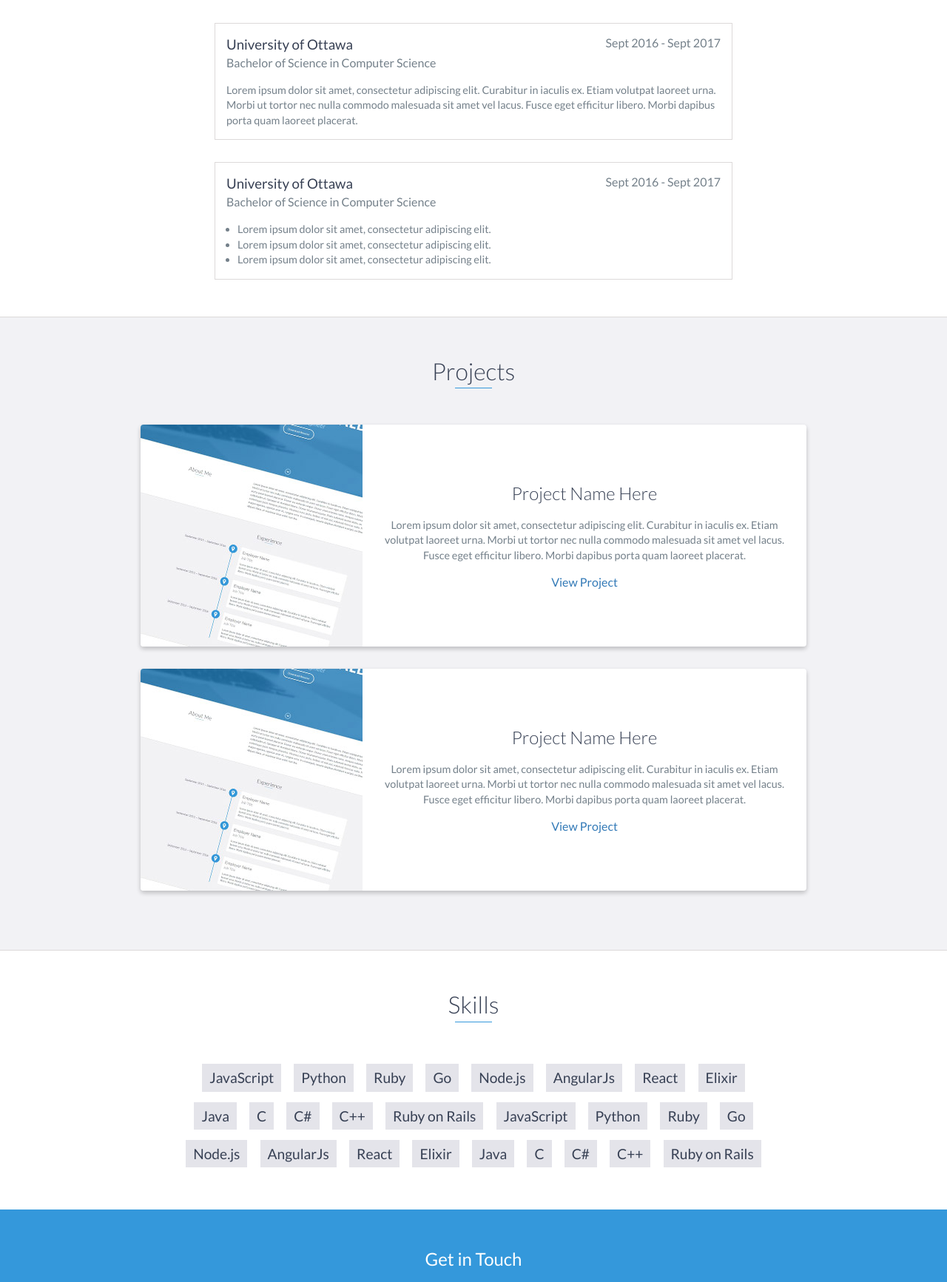
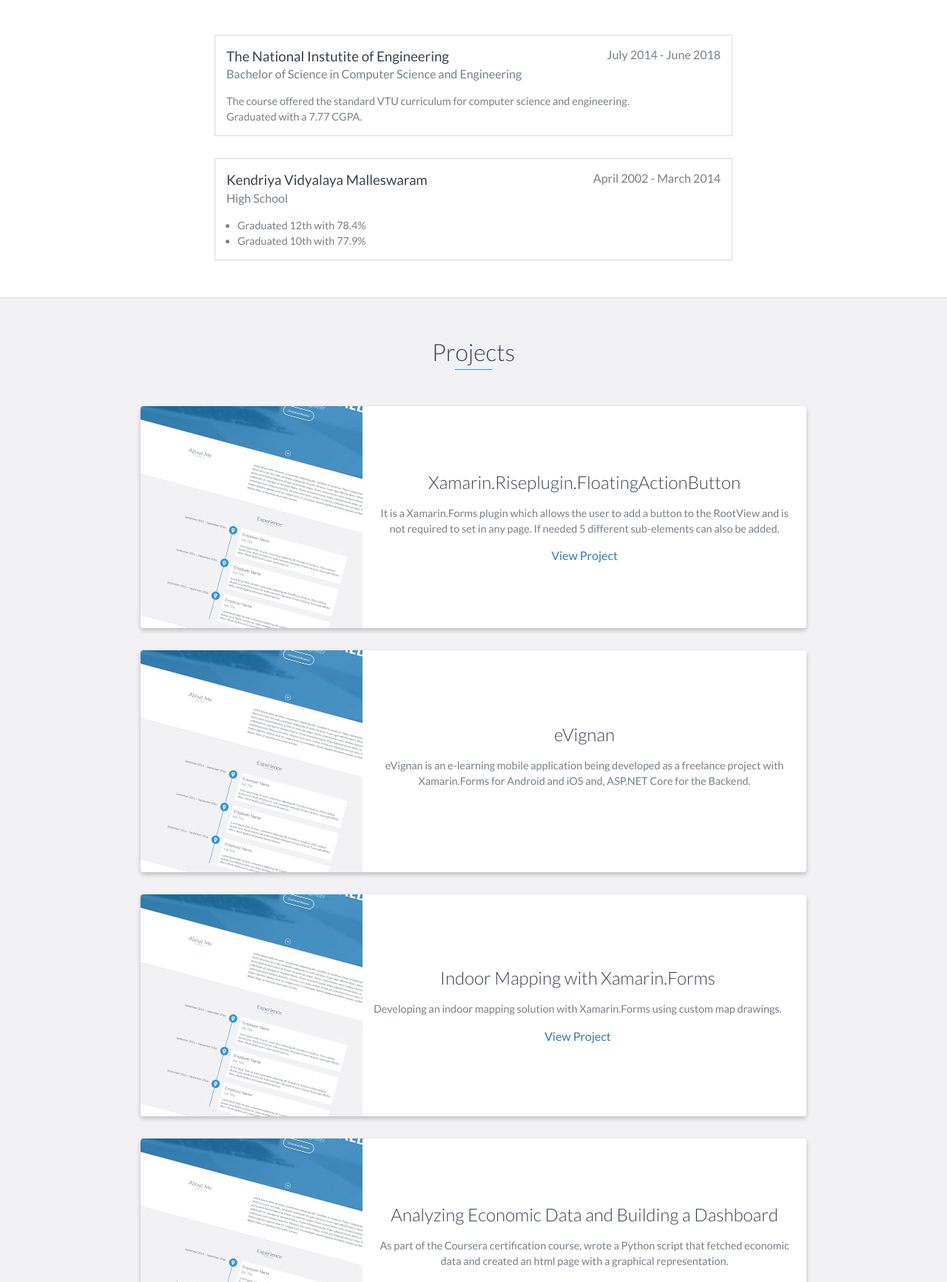
Before and after one commit to Druffl3/druffl3.github.io, a website: page index.html in a window 1280 px wide. Shown: the part 1965-3698 px from the top of the page at 74% size. Drawn offline with nearby package versions, Linux system fonts and the light colour scheme.

Commit message:
Updated portfolio

```diff
--- a/index.html
+++ b/index.html
@@ -87,29 +87,38 @@
     <div id="experience" class="background-alt">
         <h2 class="heading">Experience</h2>
         <div id="experience-timeline">
-            <div data-date="September 2015 – September 2016">
-                <h3>Employer Name</h3>
-                <h4>Job Title</h4>
+            <div data-date="June 2018 – Present">
+                <h3>Larsen and Toubro Technology Services</h3>
+                <h4>Engineer</h4>
+                <h5>
+                  Intel Smart Campus – PTK1
+                </h5>
                 <p>
-                    Lorem ipsum dolor sit amet, consectetur adipiscing elit. Curabitur in iaculis ex. Etiam volutpat laoreet urna. Morbi ut tortor nec nulla commodo malesuada sit amet vel lacus. Fusce eget efficitur libero. Morbi dapibus porta quam laoreet placerat.
+                  Developed and maintained Android, iOS and UWP applications which granted the tenants of the PTK1 smart campus to make use of various building-personal features.
+                </p>
+                <h5>
+                  Intel Smart Campus – Global Product
+                </h5>
+                <p>
+                  Converting the Intel Smart Campus application to a plural version so that it supports various other Intel Smart Buildings in Israel and Ireland.
+                </p>
+                <h5>
+                  Tech Stack used:
+                </h5>
+                <p>
+                  Xamarin.Forms, C#, Azure Cloud Services, Firebase Cloud Messaging, Pubnub, Postman, Google Cloud Platform and Mazemap.
                 </p>
             </div>
 
-            <div data-date="September 2015 – September 2016">
-                <h3>Employer Name</h3>
-                <h4>Job Title</h4>
+            <div data-date="February 2018 – April 2018">
+                <h3>Meesho</h3>
+                <h4>Intern</h4>
                 <p>
-                    Lorem ipsum dolor sit amet, consectetur adipiscing elit. Curabitur in iaculis ex. Etiam volutpat laoreet urna. Morbi ut tortor nec nulla commodo malesuada sit amet vel lacus. Fusce eget efficitur libero. Morbi dapibus porta quam laoreet placerat.
+                  Exercised my skills in marketing and content creation to produce advertisements which directly increased the sales of Meesho’s resellers by 40%.
                 </p>
             </div>
 
-            <div data-date="September 2015 – September 2016">
-                <h3>Employer Name</h3>
-                <h4>Job Title</h4>
-                <p>
-                    Lorem ipsum dolor sit amet, consectetur adipiscing elit. Curabitur in iaculis ex. Etiam volutpat laoreet urna. Morbi ut tortor nec nulla commodo malesuada sit amet vel lacus. Fusce eget efficitur libero. Morbi dapibus porta quam laoreet placerat.
-                </p>
-            </div>
+
         </div>
     </div>
     <!-- End #experience -->
@@ -117,28 +126,28 @@
     <div id="education">
         <h2 class="heading">Education</h2>
         <div class="education-block">
-            <h3>University of Ottawa</h3>
-            <span class="education-date">Sept 2016 - Sept 2017</span>
-            <h4>Bachelor of Science in Computer Science</h4>
+            <h3>The National Instutite of Engineering</h3>
+            <span class="education-date">July 2014 - June 2018</span>
+            <h4>Bachelor of Science in Computer Science and Engineering</h4>
             <p>
-                Lorem ipsum dolor sit amet, consectetur adipiscing elit. Curabitur in iaculis ex. Etiam volutpat laoreet urna. Morbi ut tortor nec nulla commodo malesuada sit amet vel lacus. Fusce eget efficitur libero. Morbi dapibus porta quam laoreet placerat.
+                The course offered the standard VTU curriculum for computer science and engineering.
+            </p>
+            <p>
+                Graduated with a 7.77 CGPA.
             </p>
         </div>
         <!-- End .education-block -->
 
         <div class="education-block">
-            <h3>University of Ottawa</h3>
-            <span class="education-date">Sept 2016 - Sept 2017</span>
-            <h4>Bachelor of Science in Computer Science</h4>
+            <h3>Kendriya Vidyalaya Malleswaram</h3>
+            <span class="education-date">April 2002 - March 2014</span>
+            <h4>High School</h4>
             <ul>
                 <li>
-                    Lorem ipsum dolor sit amet, consectetur adipiscing elit.
+                    Graduated 12th with 78.4%
                 </li>
                 <li>
-                    Lorem ipsum dolor sit amet, consectetur adipiscing elit.
-                </li>
-                <li>
-                    Lorem ipsum dolor sit amet, consectetur adipiscing elit.
+                    Graduated 10th with 77.9%
                 </li>
             </ul>
         </div>
@@ -156,11 +165,11 @@
                     </div>
                     <!-- End .project-image -->
                     <div class="project-info">
-                        <h3>Project Name Here</h3>
+                        <h3>Xamarin.Riseplugin.FloatingActionButton</h3>
                         <p>
-                            Lorem ipsum dolor sit amet, consectetur adipiscing elit. Curabitur in iaculis ex. Etiam volutpat laoreet urna. Morbi ut tortor nec nulla commodo malesuada sit amet vel lacus. Fusce eget efficitur libero. Morbi dapibus porta quam laoreet placerat.
+                            It is a Xamarin.Forms plugin which allows the user to add a button to the RootView and is not required to set in any page. If needed 5 different sub-elements can also be added.
                         </p>
-                        <a href="#">View Project</a>
+                        <a href="https://github.com/cemozguraA/Xamarin.RisePlugin.Floatingactionbutton">View Project</a>
                     </div>
                     <!-- End .project-info -->
                 </div>
@@ -172,11 +181,70 @@
                     </div>
                     <!-- End .project-image -->
                     <div class="project-info">
-                        <h3>Project Name Here</h3>
+                        <h3>eVignan</h3>
                         <p>
-                            Lorem ipsum dolor sit amet, consectetur adipiscing elit. Curabitur in iaculis ex. Etiam volutpat laoreet urna. Morbi ut tortor nec nulla commodo malesuada sit amet vel lacus. Fusce eget efficitur libero. Morbi dapibus porta quam laoreet placerat.
+                            eVignan is an e-learning mobile application being developed as a freelance project with Xamarin.Forms for Android and iOS and, ASP.NET Core for the Backend.
                         </p>
-                        <a href="#">View Project</a>
+                    </div>
+                    <!-- End .project-info -->
+                </div>
+                <!-- End .project -->
+                <div class="project shadow-large">
+                    <div class="project-image">
+                        <img src="images/project.jpg" />
+                    </div>
+                    <!-- End .project-image -->
+                    <div class="project-info">
+                        <h3>Indoor Mapping with Xamarin.Forms</h3>
+                        <p>
+                            Developing an indoor mapping solution with Xamarin.Forms using custom map drawings.
+                        </p>
+                        <a href="https://github.com/Druffl3/XFAzureMapTrials">View Project</a>
+                    </div>
+                    <!-- End .project-info -->
+                </div>
+                <!-- End .project -->
+                <div class="project shadow-large">
+                    <div class="project-image">
+                        <img src="images/project.jpg" />
+                    </div>
+                    <!-- End .project-image -->
+                    <div class="project-info">
+                        <h3>Analyzing Economic Data and Building a Dashboard</h3>
+                        <p>
+                            As part of the Coursera certification course, wrote a Python script that fetched economic data and created an html page with a graphical representation.
+                        </p>
+                        <a href="https://github.com/Druffl3/PythonForDataScience">View Project</a>
+                    </div>
+                    <!-- End .project-info -->
+                </div>
+                <!-- End .project -->
+                <div class="project shadow-large">
+                    <div class="project-image">
+                        <img src="images/project.jpg" />
+                    </div>
+                    <!-- End .project-image -->
+                    <div class="project-info">
+                        <h3>Flinter</h3>
+                        <p>
+                            Developed a 3D arcade game with Unity game engine, in which the player takes control of a speeding cube to evade obstacles on the course laid out.
+                        </p>
+                        <a href="https://github.com/Druffl3/Flinter">View Project</a>
+                    </div>
+                    <!-- End .project-info -->
+                </div>
+                <!-- End .project -->
+                <div class="project shadow-large">
+                    <div class="project-image">
+                        <img src="images/project.jpg" />
+                    </div>
+                    <!-- End .project-image -->
+                    <div class="project-info">
+                        <h3>Stock Price Prediction</h3>
+                        <p>
+                            Wrote a python script to analyze historical stock data and predict future stock prices using SciKit learn and, plot the forecast on a graph.
+                        </p>
+                        <a href="https://github.com/Druffl3/MLTrials">View Project</a>
                     </div>
                     <!-- End .project-info -->
                 </div>
@@ -189,32 +257,25 @@
     <div id="skills">
         <h2 class="heading">Skills</h2>
         <ul>
-            <li>JavaScript</li>
+            <li>C#</li>
+            <li>.NET Framework</li>
+            <li>Xamarin.Forms</li>
+            <li>Android Development</li>
+            <li>iOS Development</li>
+            <li>UWP Development</li>
+            <li>XAML</li>
+            <li>xUnit</li>
             <li>Python</li>
-            <li>Ruby</li>
-            <li>Go</li>
-            <li>Node.js</li>
-            <li>AngularJs</li>
-            <li>React</li>
-            <li>Elixir</li>
-            <li>Java</li>
-            <li>C</li>
-            <li>C#</li>
+            <li>Data Structures</li>
+            <li>Microsoft SQL Server</li>
+            <li>T-SQL</li>
+            <li>Azure Cloud Services</li>
+            <li>Google Cloud Platform</li>
+            <li>Unity</li>
+            <li>ASP.NET Core</li>
             <li>C++</li>
-            <li>Ruby on Rails</li>
-            <li>JavaScript</li>
-            <li>Python</li>
-            <li>Ruby</li>
-            <li>Go</li>
-            <li>Node.js</li>
-            <li>AngularJs</li>
-            <li>React</li>
-            <li>Elixir</li>
-            <li>Java</li>
-            <li>C</li>
-            <li>C#</li>
-            <li>C++</li>
-            <li>Ruby on Rails</li>
+            <li>Postman</li>
+            <li>Pubnub</li>
         </ul>
     </div>
     <!-- End #skills -->
```
Also changed, not shown: images/xamarin_logo.png (added).
